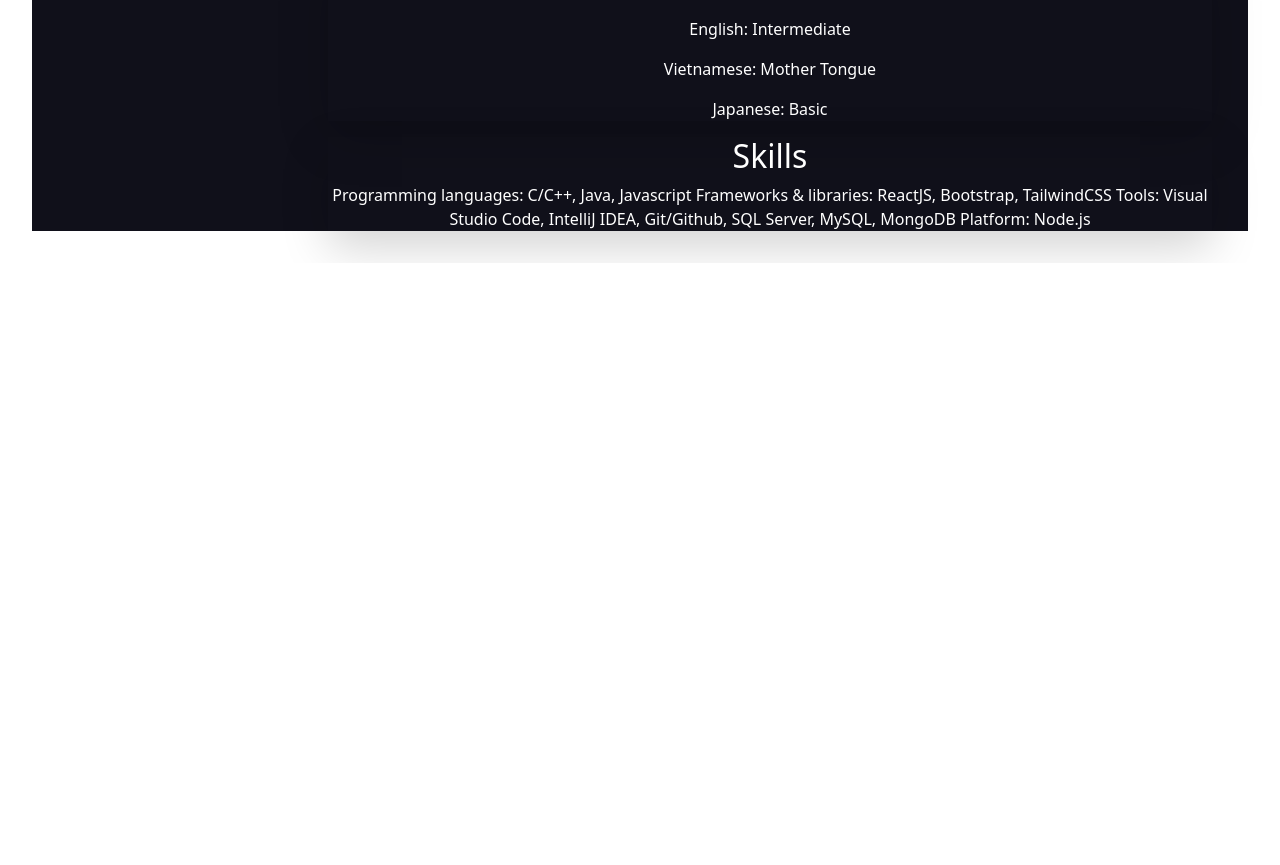
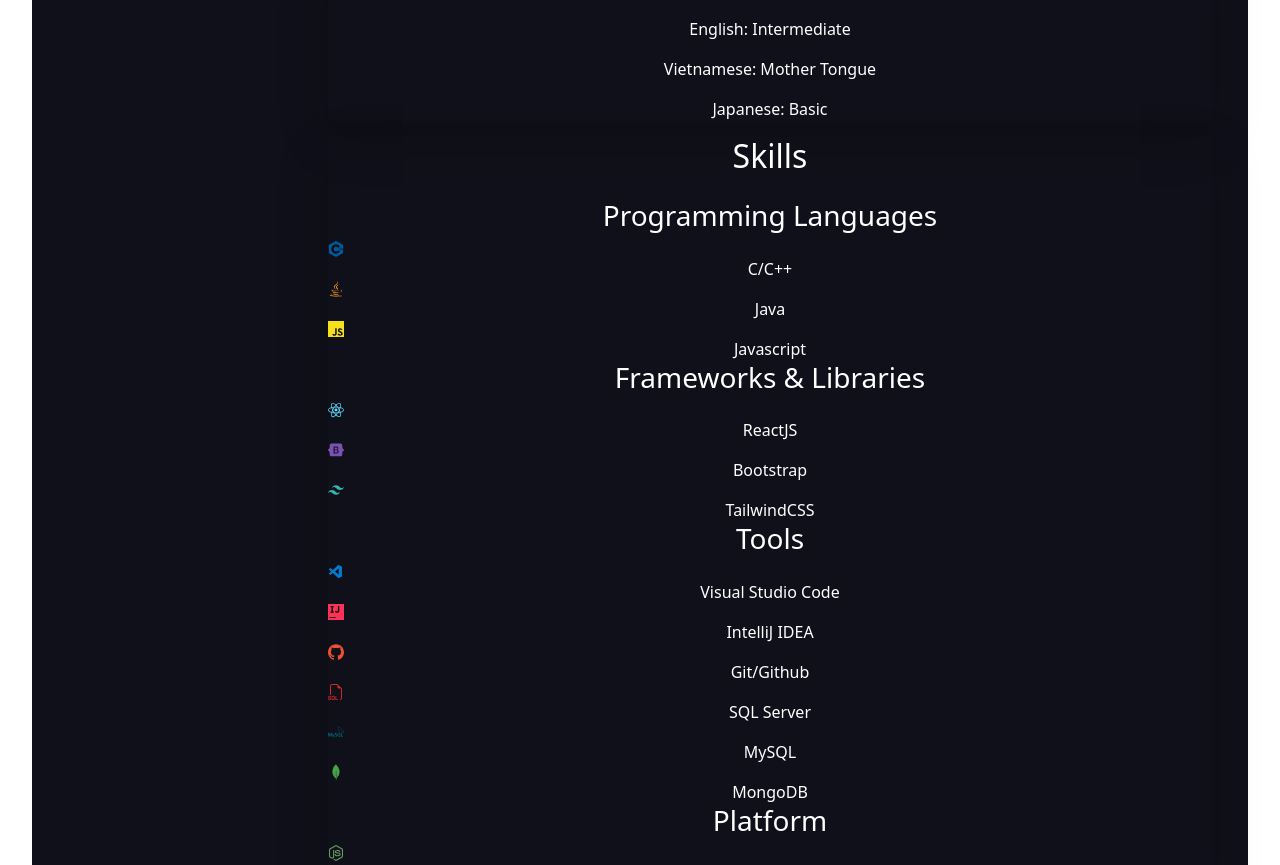
Before and after one commit to thuanlv0911/thuans-portfolio, a React (Vite) app in the folder client/: page / in a window 1280 px wide. Shown: the part 1920-2785 px from the top of the page. Before the commit the page ends 2183 px from the top, so only its background shows below. Built offline with nearby package versions, Linux system fonts and the light colour scheme.

Commit message:
feat: skills

```diff
--- a/client/src/components/Menus/Menus.jsx
+++ b/client/src/components/Menus/Menus.jsx
@@ -45,7 +45,6 @@
                             </div>
                         </div>
                     </div>
-                    {/* Footer */}
                     <div className="mt-auto flex flex-col items-center gap-4 text-white pb-4">
                         <div className="flex justify-center gap-6">
                             <FaFacebookF className="cursor-pointer hover:text-blue-500 transition-colors duration-200" title="Facebook" />
@@ -89,7 +88,6 @@
                             </div>
                         </div>
                     </div>
-                    {/* Footer */}
                     <div className="mt-auto flex flex-col items-center gap-4 text-white pb-4">
                         <div className="flex flex-col items-center gap-4">
                             <FaFacebookF className="cursor-pointer hover:text-blue-500 transition-colors duration-200" title="Facebook" />
--- a/client/src/pages/About/About.jsx
+++ b/client/src/pages/About/About.jsx
@@ -2,6 +2,13 @@
 import "../About/about.css";
 import profilePic from "../../assets/images/taxuaco.jpg";
 import { Button } from "react-bootstrap";
+import {
+    SiCplusplus, SiJavascript, SiReact, SiBootstrap, SiTailwindcss, SiIntellijidea, SiGithub, SiMongodb, SiMysql
+} from "react-icons/si";
+import { FaNodeJs } from "react-icons/fa";
+import { FaJava } from "react-icons/fa6";
+import { VscVscode } from "react-icons/vsc";
+import { BsFiletypeSql } from "react-icons/bs";
 
 const About = () => {
     return (
@@ -13,12 +20,16 @@
                             src={profilePic}
                             alt="Profile-picture"
                             className="about-img mx-auto md:mx-0"
+                            onError={(e) => {
+                                e.target.src = "https://via.placeholder.com/300";
+                                console.error("Failed to load profile picture");
+                            }}
                         />
                     </div>
                     <div className="flex-1 text-white space-y-6">
                         <h1 className="text-4xl font-bold about-title">About Me</h1>
                         <div className="education bg-[#0B0B13] p-6 rounded-lg shadow-lg">
-                            <h3 className="text-2xl text-[#2196F3] font-semibold">Education</h3>
+                            <h3 className="text-3xl text-[#2196F3] font-semibold">Education</h3>
                             <p className="text-lg mt-2 fpt-university">FPT University - Hanoi</p>
                             <p className="text-lg fpt-university">Majoring in Software Engineering - GPA: 3.19/4</p>
                         </div>
@@ -29,19 +40,87 @@
                     </div>
                 </div>
                 <div className="language mt-8 bg-[#0B0B13] p-6 rounded-lg shadow-lg text-white">
-                    <h2 className="text-2xl font-semibold text-[#2196F3]">Languages</h2>
+                    <h2 className="text-3xl font-semibold text-[#2196F3]">Languages</h2>
                     <div className="grid grid-cols-1 sm:grid-cols-2 lg:grid-cols-3 gap-4 mt-4">
                         <p className="text-lg language-english">English: Intermediate</p>
                         <p className="text-lg language-vietnamese">Vietnamese: Mother Tongue</p>
                         <p className="text-lg language-japanese">Japanese: Basic</p>
                     </div>
                 </div>
-                <div className="skills mt-8 bg-[#0B0B13] p-6 rounded-lg shadow-lg text-white">
-                    <h2 className="text-2xl font-semibold text-[#2196F3]">Skills</h2>
-                    Programming languages: C/C++, Java, Javascript
-                    Frameworks & libraries: ReactJS, Bootstrap, TailwindCSS
-                    Tools: Visual Studio Code, IntelliJ IDEA, Git/Github, SQL Server, MySQL, MongoDB
-                    Platform: Node.js
+                <div className="language mt-8 bg-[#0B0B13] p-6 rounded-lg shadow-lg text-white">
+                    <h2 className="text-3xl font-semibold text-[#2196F3]">Skills</h2>
+                    <div className="mt-4 space-y-6">
+                        <div>
+                            <h3 className="text-xl font-semibold">Programming Languages</h3>
+                            <div className="grid grid-cols-1 sm:grid-cols-2 lg:grid-cols-3 gap-4 mt-2">
+                                <div className="flex items-center gap-2 skill-item skill-cplusplus">
+                                    <SiCplusplus className="text-5xl" />
+                                    <span>C/C++</span>
+                                </div>
+                                <div className="flex items-center gap-2 skill-item skill-java">
+                                    <FaJava className="text-5xl" />
+                                    <span>Java</span>
+                                </div>
+                                <div className="flex items-center gap-2 skill-item skill-javascript">
+                                    <SiJavascript className="text-5xl" />
+                                    <span>Javascript</span>
+                                </div>
+                            </div>
+                        </div>
+                        <div>
+                            <h3 className="text-xl font-semibold">Frameworks & Libraries</h3>
+                            <div className="grid grid-cols-1 sm:grid-cols-2 lg:grid-cols-3 gap-4 mt-2">
+                                <div className="flex items-center gap-2 skill-item skill-react">
+                                    <SiReact className="text-5xl" />
+                                    <span>ReactJS</span>
+                                </div>
+                                <div className="flex items-center gap-2 skill-item skill-bootstrap">
+                                    <SiBootstrap className="text-5xl" />
+                                    <span>Bootstrap</span>
+                                </div>
+                                <div className="flex items-center gap-2 skill-item skill-tailwind">
+                                    <SiTailwindcss className="text-5xl" />
+                                    <span>TailwindCSS</span>
+                                </div>
+                            </div>
+                        </div>
+                        <div>
+                            <h3 className="text-xl font-semibold">Tools</h3>
+                            <div className="grid grid-cols-1 sm:grid-cols-2 lg:grid-cols-3 gap-4 mt-2">
+                                <div className="flex items-center gap-2 skill-item skill-vscode">
+                                    <VscVscode className="text-5xl" />
+                                    <span>Visual Studio Code</span>
+                                </div>
+                                <div className="flex items-center gap-2 skill-item skill-intellij">
+                                    <SiIntellijidea className="text-5xl" />
+                                    <span>IntelliJ IDEA</span>
+                                </div>
+                                <div className="flex items-center gap-2 skill-item skill-github">
+                                    <SiGithub className="text-5xl" />
+                                    <span>Git/Github</span>
+                                </div>
+                                <div className="flex items-center gap-2 skill-item skill-sqlserver">
+                                    <BsFiletypeSql className="text-5xl" />
+                                    <span>SQL Server</span>
+                                </div>
+                                <div className="flex items-center gap-2 skill-item skill-mysql">
+                                    <SiMysql className="text-5xl" />
+                                    <span>MySQL</span>
+                                </div>
+                                <div className="flex items-center gap-2 skill-item skill-mongodb">
+                                    <SiMongodb className="text-5xl" />
+                                    <span>MongoDB</span>
+                                </div>
+                            </div>
+                        </div>
+                        <div>
+                            <h3 className="text-xl font-semibold">Platform</h3>
+                            <div className="flex items-center gap-2 skill-item skill-nodejs mt-2">
+                                <FaNodeJs className="text-5xl" />
+                                <span>Node.js</span>
+                            </div>
+                        </div>
+                    </div>
                 </div>
             </div>
         </div>
--- a/client/src/pages/About/about.css
+++ b/client/src/pages/About/about.css
@@ -1,4 +1,3 @@
-
 .about-img {
   border-radius: 10px;
   width: 100%;
@@ -19,7 +18,7 @@
   border: none;
   padding: 10px 20px;
   border-radius: 8px;
-  transition: all 1s;
+  transition: all 0.3s ease;
 }
 
 .btn-about:hover {
@@ -68,3 +67,26 @@
   height: 100%;
   background-color: #2196F3;
 }
+
+.skill-cplusplus svg { color: #00599C; }
+.skill-java svg { color: #F89820; }
+.skill-javascript svg { color: #F7DF1E; }
+.skill-react svg { color: #61DAFB; }
+.skill-bootstrap svg { color: #7952B3; }
+.skill-tailwind svg { color: #38B2AC; }
+.skill-vscode svg { color: #007ACC; }
+.skill-intellij svg { color: #FE3157; }
+.skill-github svg { color: #F05032; }
+.skill-sqlserver svg { color: #CC2927; }
+.skill-mysql svg { color: #00758F; }
+.skill-mongodb svg { color: #47A248; }
+.skill-nodejs svg { color: #68A063; }
+
+.skill-item:hover svg {
+  transform: scale(1.2);
+  transition: all 0.3s ease;
+}
+
+.skill-item span:hover {
+    color: #2196F3;
+}
```
